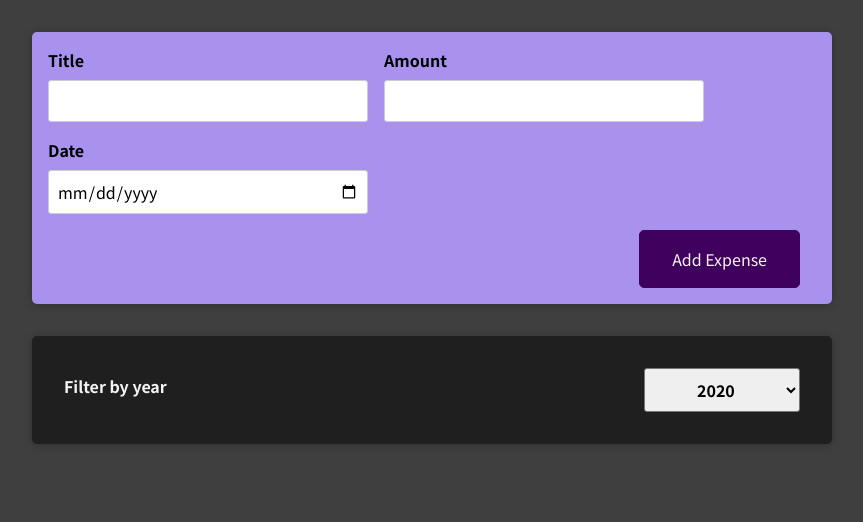
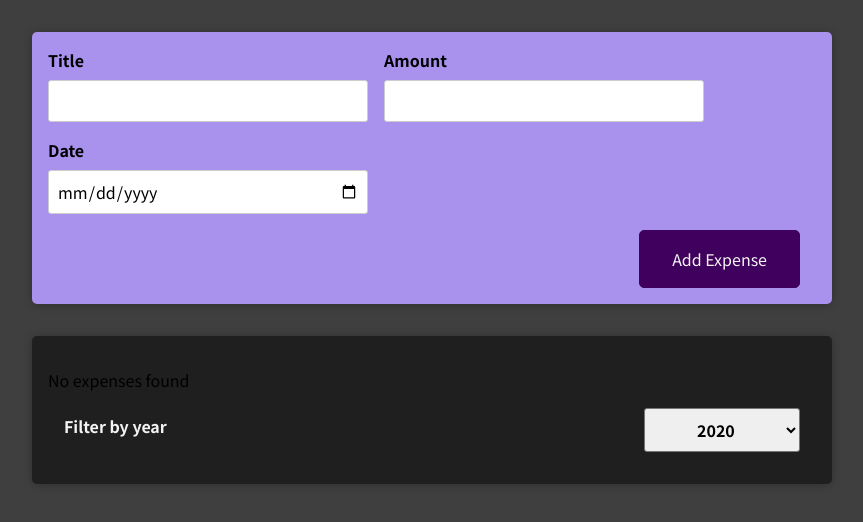
Before and after one commit to johnny-prencipe/expense-tracker, a React (Create React App) app: page / in a window 1280 px wide. Shown: the top 522 px of the page, without its empty margins (208-1071 px from the left). Built offline with nearby package versions, Linux system fonts and the light colour scheme.

Commit message:
Print message if no expenses found

```diff
--- a/src/components/Expenses/Expenses.jsx
+++ b/src/components/Expenses/Expenses.jsx
@@ -10,7 +10,8 @@ export default function Expenses(props) {
 
   const filteredExpenses = props.expenses.filter(expense => {
     return (
-      expense.date.getFullYear().toString() === filteredYear || filteredYear === 'All'
+      expense.date.getFullYear().toString() === filteredYear ||
+      filteredYear === 'All'
     );
   });
 
@@ -33,8 +34,11 @@ export default function Expenses(props) {
   return (
     <div>
       <Card className="expenses">
-        <ExpensesFilter selected={filteredYear} onChangeFilter={filterChangeHandler} />
-        {expenses}
+        {filteredExpenses.length === 0 ? <p>No expenses found</p> : expenses}
+        <ExpensesFilter
+          selected={filteredYear}
+          onChangeFilter={filterChangeHandler}
+        />
       </Card>
     </div>
   );
```
Also changed, not shown: 1 other file (tests, documents, lock files or other folders).
